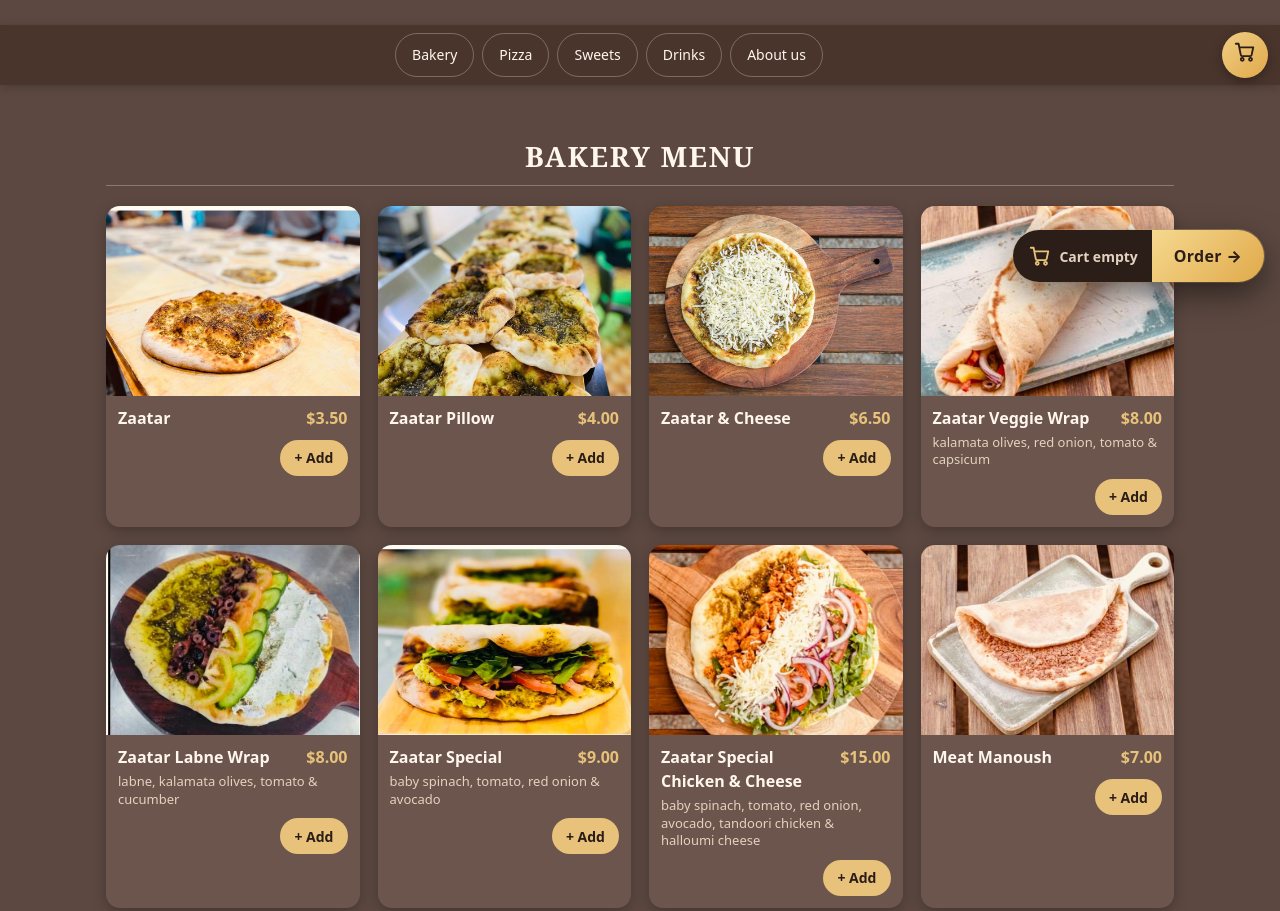
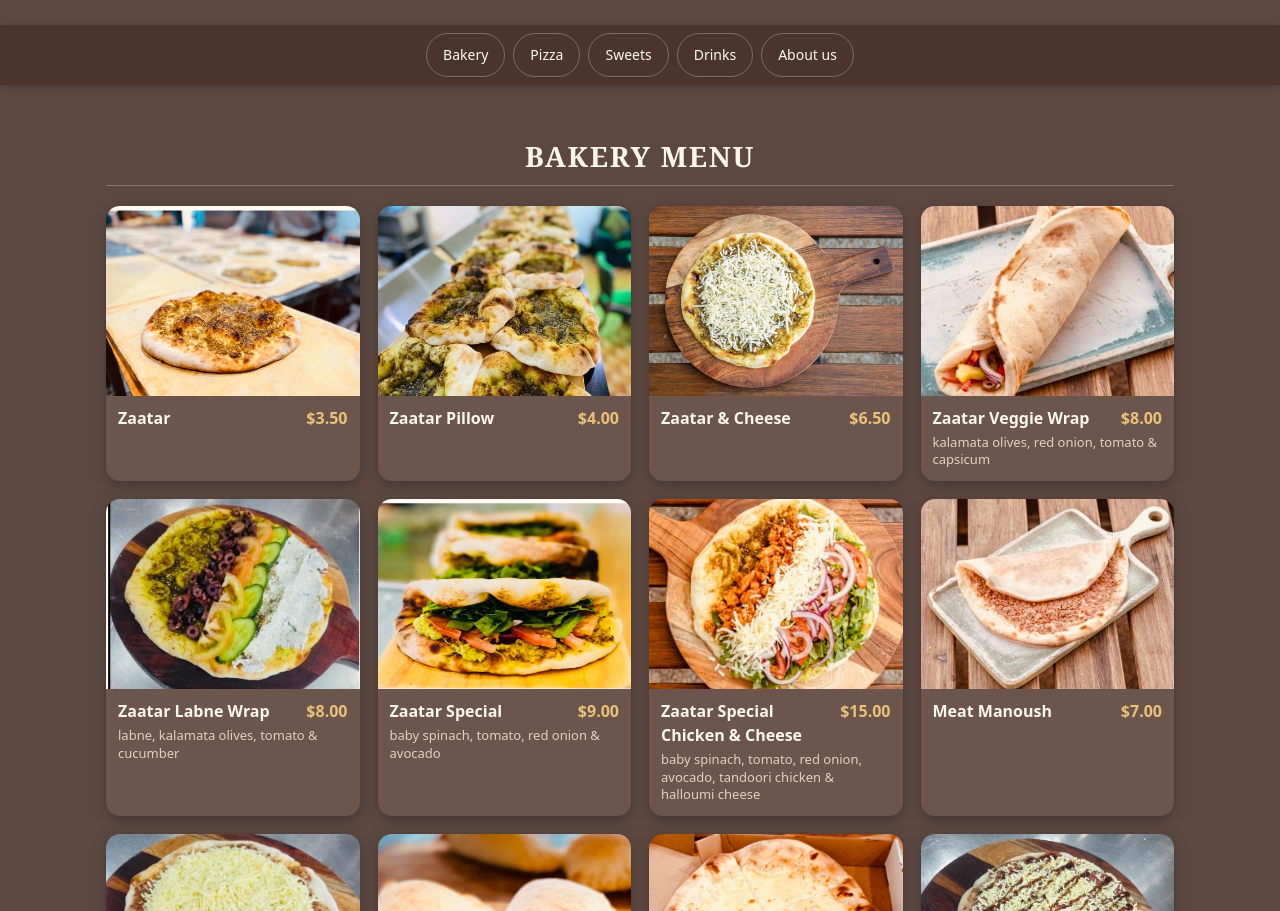
Before and after one commit to kisshan2202/oregano, a plain HTML site: page index.html in a window 1280 px wide. Shown: the part 500-1411 px from the top of the page. Drawn offline with Linux system fonts and the light colour scheme.

Commit message:
Hide ordering unless enabled in config or via ?order=1 (for demos)
Co-Authored-By: Claude Sonnet 5.5 <noreply@anthropic.com>
Claude-Session: https://claude.ai/code/session_01Vaxvpf18Pi56TdhLJtEYMB

```diff
--- a/app.js
+++ b/app.js
@@ -1,6 +1,9 @@
 (() => {
 const $ = id => document.getElementById(id);
 const API = String(window.OREGANO_API || '').replace(/\/$/, '');
+// Ordering (cart + WhatsApp) is hidden unless switched on in config.js or by adding ?order=1 to the address (handy for demos).
+const ORDERING = window.OREGANO_ORDERING === true || new URLSearchParams(location.search).get('order') === '1';
+document.documentElement.classList.toggle('ordering', ORDERING);
 const LS = { draft: 'oregano-draft' };
 const store = {
   get(k) { try { return localStorage.getItem(k); } catch { return null; } },
@@ -44,7 +47,7 @@ function card(item, sectionId, withAdmin, compact) {
   if (fmt(item.price)) r.append(el('span', 'price', fmt(item.price)));
   b.append(r);
   if (item.desc && !compact) b.append(el('div', 'desc', item.desc));
-  if (!compact) b.append(cartControl(item));
+  if (!compact && ORDERING) b.append(cartControl(item));
   c.append(b);
   c.tabIndex = 0; c.setAttribute('role', 'button'); c.setAttribute('aria-label', 'View ' + item.name);
   c.onclick = () => openDetail(item);
@@ -177,7 +180,7 @@ function fillDetail(dir) {
   $('d-name').textContent = it.name;
   $('d-price').textContent = fmt(it.price); $('d-price').hidden = !fmt(it.price);
   $('d-desc').textContent = it.desc || ''; $('d-desc').hidden = !it.desc;
-  $('d-cart').replaceChildren(cartControl(it, true));
+  $('d-cart').replaceChildren(...(ORDERING ? [cartControl(it, true)] : []));
   $('d-count').textContent = `${dCtx.idx + 1} / ${n}`;
   $('d-prev').hidden = $('d-next').hidden = n < 2;
   dd.style.setProperty('--dx', dir * 70 + 'px');
@@ -412,7 +415,7 @@ function cartControl(item, big) {
   w.onclick = e => e.stopPropagation(); fillCtl(w, item); return w;
 }
 function refreshCart() {
-  if (!data) return;
+  if (!data || !ORDERING) return;
   for (const id of Object.keys(cart)) if (!itemById(id)) delete cart[id];
   document.querySelectorAll('.cartctl').forEach(w => { const it = itemById(w.dataset.id); if (it) fillCtl(w, it); });
   const n = cartCount(), total = cartTotal() ;
--- a/config.js
+++ b/config.js
@@ -2,3 +2,7 @@
 // Example: window.OREGANO_API = 'https://oregano-admin-abc123-ts.a.run.app';
 // Leave empty until the service is deployed; admin mode is disabled while it is empty.
 window.OREGANO_API = 'https://oregano-admin-ix4nbyrfvq-ts.a.run.app';
+
+// Online ordering (cart + WhatsApp). false = hidden from customers; they can still be previewed by adding ?order=1 to the site address.
+// Set to true when you are ready to take orders from everyone.
+window.OREGANO_ORDERING = false;
--- a/styles.css
+++ b/styles.css
@@ -266,3 +266,7 @@ dialog #crop-size{width:auto;margin:0;padding:8px;border-radius:8px;border:1px s
 .wa-row{margin:0 0 10px;font-size:14px;color:var(--accent)}
 .wa-row.unset{color:#e0705f}
 @media(max-width:520px){#cart{width:100vw;border-radius:0}}
+
+/* ordering is hidden unless enabled (config.js flag or ?order=1) */
+html:not(.ordering) .cart-top,html:not(.ordering) .dock,html:not(.ordering) #cart{display:none!important}
+html:not(.ordering) .topbar{padding-right:0}
```
Also changed, not shown: readme.txt.
